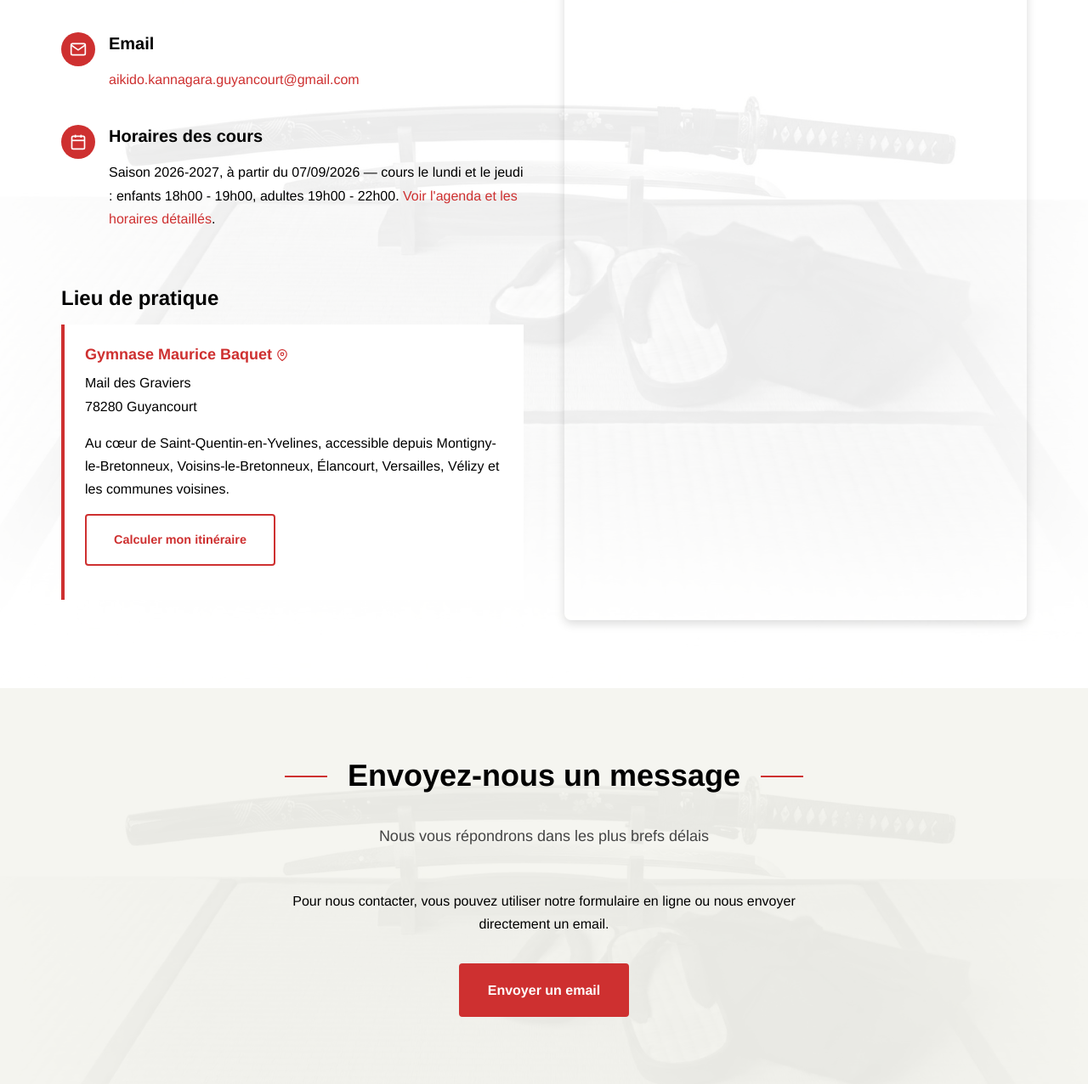
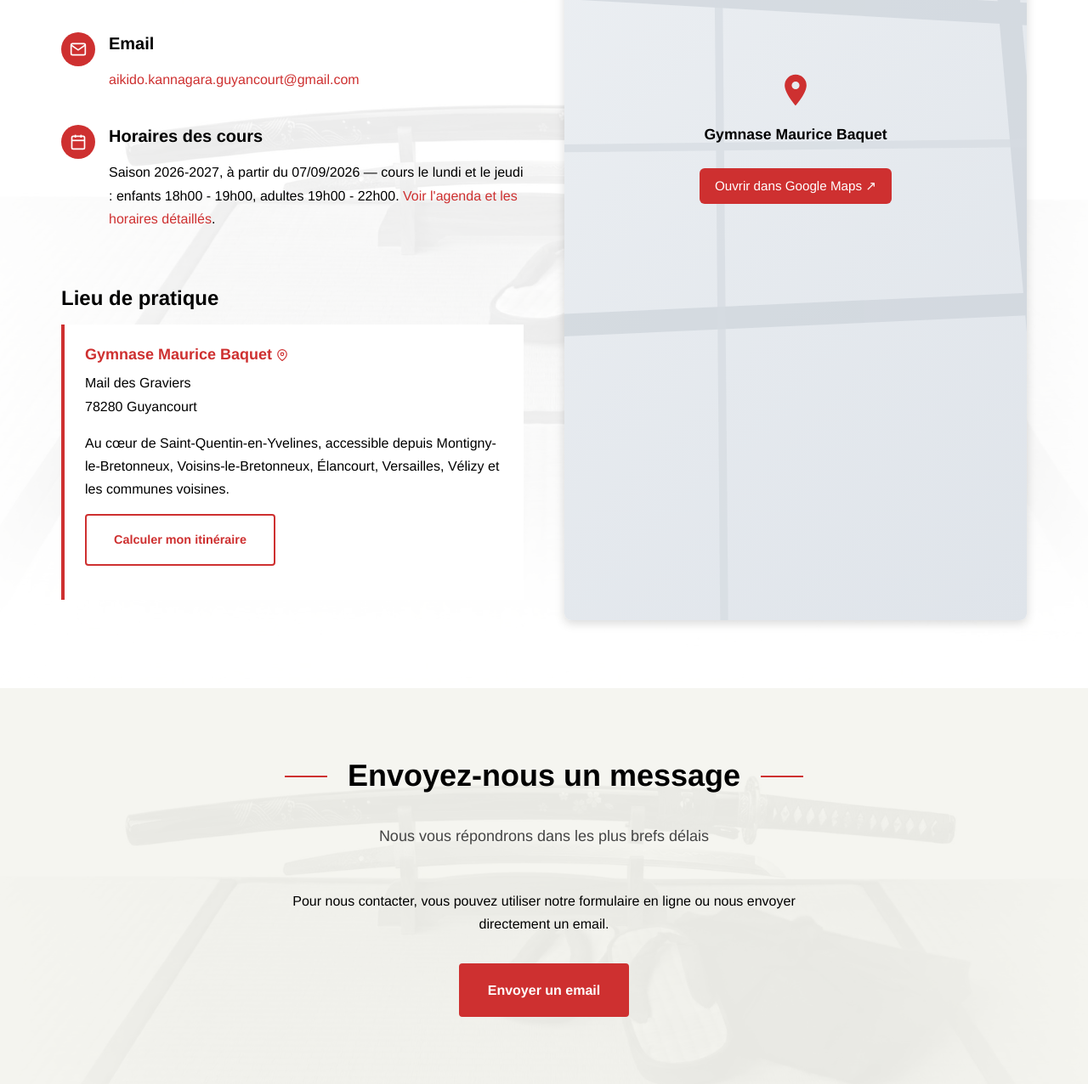
Before and after one commit to sebhuet/aikido-kannagara, a PHP site: page /contact.php in a window 1280 px wide. Shown: the part 802-2078 px from the top of the page at 85% size. Run offline with PHP 8.4, Linux system fonts and the light colour scheme.

Commit message:
Contact : carte statique cliquable à la place de l'iframe Google Maps
L'iframe d'embed Google Maps affichait un cadre gris cassé quand elle était
bloquée par un ad-blocker / une extension de confidentialité (cause côté
navigateur : le markup de l'iframe était inchangé, git le confirme).

Remplacée par un aperçu de plan autonome : motif de rues en SVG + épingle +
bouton, le tout en HTML/CSS sans aucune requête réseau. Impossible à bloquer,
ne dépend plus de Google. Un clic ouvre le lieu en plein Google Maps (mapsUrl
de club.json). L'adresse n'est pas répétée : elle est déjà dans l'encadré
« Lieu de pratique » juste au-dessus.

Au passage : le lien « Calculer mon itinéraire » codait encore le nom du
gymnase et la ville en dur -> désormais construit depuis club.json.

Co-Authored-By: Claude Opus 4.8 (1M context) <noreply@anthropic.com>

```diff
--- a/htdocs/contact.php
+++ b/htdocs/contact.php
@@ -152,26 +152,38 @@
                             Voisins-le-Bretonneux, Élancourt, Versailles, Vélizy et les communes voisines.
                         </p>
                         <p class="mt-1">
-                            <a href="https://www.google.com/maps/dir/?api=1&destination=Gymnase+Maurice+Baquet,+Guyancourt" target="_blank" rel="noopener" class="btn btn--outline" style="font-size: 0.9rem;">
+                            <a href="https://www.google.com/maps/dir/?api=1&destination=<?= rawurlencode($loc['venue'] . ', ' . $loc['city']) ?>" target="_blank" rel="noopener" class="btn btn--outline" style="font-size: 0.9rem;">
                                 Calculer mon itinéraire
                             </a>
                         </p>
                     </div>
                 </div>
 
-                <!-- Carte -->
-                <div class="contact-map">
-                    <iframe
-                        src="https://www.google.com/maps/embed?pb=!1m18!1m12!1m3!1d779.6417041653505!2d2.065928400569035!3d48.77273924223142!2m3!1f0!2f0!3f0!3m2!1i1024!2i768!4f13.1!3m3!1m2!1s0x47e6815357e7661b%3A0xe4552d046632a0c4!2sA%C3%AFkido%20Club%20de%20Guyancourt%20-%20Kannagara!5e1!3m2!1sfr!2sfr!4v1770278428829!5m2!1sfr!2sfr"
-                        width="100%"
-                        height="450"
-                        style="border:0;"
-                        allowfullscreen=""
-                        loading="lazy"
-                        referrerpolicy="no-referrer-when-downgrade"
-                        title="Localisation du Gymnase Maurice Baquet">
-                    </iframe>
-                </div>
+                <?php /* Aperçu de plan cliquable, entièrement autonome (SVG + CSS, aucune
+                         requête réseau) : contrairement à l'iframe Google Maps, il ne peut
+                         pas être bloqué par un ad-blocker ni tomber en panne côté Google. */ ?>
+                <a class="contact-map" href="<?= htmlspecialchars($loc['mapsUrl']) ?>" target="_blank" rel="noopener"
+                   aria-label="Ouvrir <?= htmlspecialchars($loc['venue']) ?> dans Google Maps">
+                    <svg class="contact-map__deco" viewBox="0 0 400 300" preserveAspectRatio="xMidYMid slice" aria-hidden="true">
+                        <g stroke="#c7ced6" stroke-width="7" fill="none" opacity="0.55">
+                            <path d="M-20 95 L 420 120"/>
+                            <path d="M-20 215 L 420 195"/>
+                            <path d="M 95 -20 L 72 320"/>
+                            <path d="M 255 -20 L 285 320"/>
+                        </g>
+                        <g stroke="#d6dce2" stroke-width="2.5" fill="none" opacity="0.7">
+                            <path d="M-20 155 L 420 150"/>
+                            <path d="M 175 -20 L 178 320"/>
+                        </g>
+                    </svg>
+                    <span class="contact-map__content">
+                        <span class="contact-map__pin" aria-hidden="true">
+                            <svg width="44" height="44" viewBox="0 0 24 24" fill="currentColor"><path d="M12 2a7 7 0 0 0-7 7c0 5.25 7 13 7 13s7-7.75 7-13a7 7 0 0 0-7-7zm0 9.5A2.5 2.5 0 1 1 12 6.5a2.5 2.5 0 0 1 0 5z"/></svg>
+                        </span>
+                        <strong class="contact-map__venue"><?= htmlspecialchars($loc['venue']) ?></strong>
+                        <span class="contact-map__cta">Ouvrir dans Google Maps ↗</span>
+                    </span>
+                </a>
             </div>
         </div>
     </section>
--- a/htdocs/css/responsive.css
+++ b/htdocs/css/responsive.css
@@ -31,8 +31,8 @@
     grid-template-columns: 1fr;
   }
 
-  .contact-map iframe {
-    height: 300px;
+  .contact-map {
+    min-height: 300px;
   }
 }
 
--- a/htdocs/css/style.css
+++ b/htdocs/css/style.css
@@ -988,16 +988,63 @@ p {
   flex-shrink: 0;
 }
 
+/* Aperçu de plan cliquable (statique, sans iframe) : voir contact.php */
 .contact-map {
+  position: relative;
+  display: flex;
+  align-items: center;
+  justify-content: center;
+  min-height: 450px;
   border-radius: 8px;
   overflow: hidden;
   box-shadow: var(--shadow-md);
+  background: linear-gradient(135deg, #eef1f4 0%, #dfe4ea 100%);
+  text-decoration: none;
+  transition: box-shadow 0.2s ease;
 }
 
-.contact-map iframe {
+.contact-map:hover,
+.contact-map:focus-visible {
+  box-shadow: var(--shadow-lg);
+}
+
+.contact-map__deco {
+  position: absolute;
+  inset: 0;
   width: 100%;
-  height: 400px;
-  border: none;
+  height: 100%;
+}
+
+.contact-map__content {
+  position: relative;
+  text-align: center;
+  padding: var(--spacing-lg);
+}
+
+.contact-map__pin {
+  color: var(--color-accent);
+}
+
+.contact-map__venue {
+  display: block;
+  margin-top: var(--spacing-xs);
+  color: var(--color-primary);
+  font-size: 1.1rem;
+}
+
+.contact-map__cta {
+  display: inline-block;
+  margin-top: var(--spacing-md);
+  padding: 8px 18px;
+  border-radius: 6px;
+  background: var(--color-accent);
+  color: #fff;
+  font-size: 0.95rem;
+}
+
+.contact-map:hover .contact-map__cta,
+.contact-map:focus-visible .contact-map__cta {
+  filter: brightness(0.92);
 }
 
 /* ---------- Grades / Tableau ---------- */
--- a/htdocs/sitemap.xml
+++ b/htdocs/sitemap.xml
@@ -38,7 +38,7 @@
     </url>
     <url>
         <loc>https://kannagara.fr/contact.php</loc>
-        <lastmod>2026-07-13</lastmod>
+        <lastmod>2026-07-15</lastmod>
         <changefreq>yearly</changefreq>
         <priority>0.7</priority>
     </url>
```
